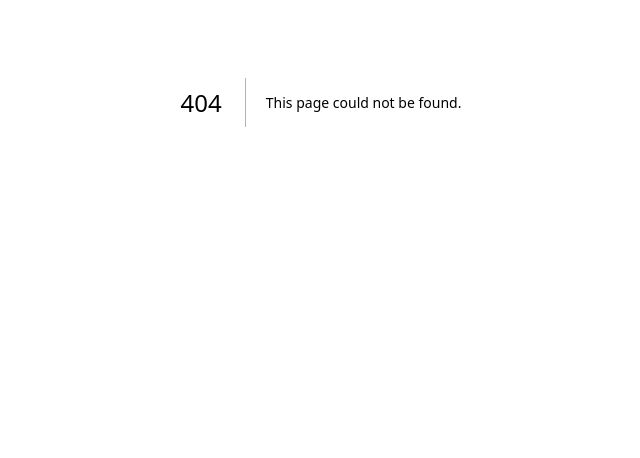
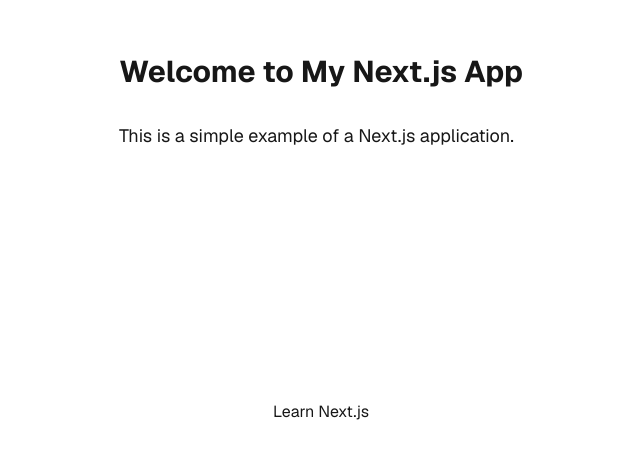
Before and after one commit to Siripoom/re-web, a Next.js app: page /admin in a window 1280 px wide. Before the commit this address had no page. Shown: the part 298-756 px from the top of the page, without its empty margins (319-959 px from the left). Built offline with nearby package versions, Linux system fonts and the light colour scheme.

Commit message:
build(set-up): set up project
with config supabase

```diff
--- /dev/null
+++ b/src/app/(pages)/admin/page.tsx
@@ -0,0 +1,22 @@
+export default function Home() {
+  return (
+    <div className="grid grid-rows-[20px_1fr_20px] items-center justify-items-center min-h-screen p-8 pb-20 gap-16 sm:p-20 font-[family-name:var(--font-geist-sans)]">
+      <main className="flex flex-col gap-[32px] row-start-2 items-center sm:items-start">
+        <h1 className="text-3xl font-bold">Welcome to My Next.js App</h1>
+        <p className="text-lg">
+          This is a simple example of a Next.js application.
+        </p>
+      </main>
+      <footer className="row-start-3 flex gap-[24px] flex-wrap items-center justify-center">
+        <a
+          className="flex items-center gap-2 hover:underline hover:underline-offset-4"
+          href="https://nextjs.org/learn"
+          target="_blank"
+          rel="noopener noreferrer"
+        >
+          Learn Next.js
+        </a>
+      </footer>
+    </div>
+  );
+}
--- /dev/null
+++ b/src/app/(pages)/home/page.tsx
@@ -0,0 +1,22 @@
+export default function Home() {
+  return (
+    <div className="grid grid-rows-[20px_1fr_20px] items-center justify-items-center min-h-screen p-8 pb-20 gap-16 sm:p-20 font-[family-name:var(--font-geist-sans)]">
+      <main className="flex flex-col gap-[32px] row-start-2 items-center sm:items-start">
+        <h1 className="text-3xl font-bold">Welcome to My Next.js App</h1>
+        <p className="text-lg">
+          This is a simple example of a Next.js application.
+        </p>
+      </main>
+      <footer className="row-start-3 flex gap-[24px] flex-wrap items-center justify-center">
+        <a
+          className="flex items-center gap-2 hover:underline hover:underline-offset-4"
+          href="https://nextjs.org/learn"
+          target="_blank"
+          rel="noopener noreferrer"
+        >
+          Learn Next.js
+        </a>
+      </footer>
+    </div>
+  );
+}
--- /dev/null
+++ b/src/components/index.ts
@@ -0,0 +1 @@
+bas
--- /dev/null
+++ b/src/config/supabase.ts
@@ -0,0 +1,4 @@
+import { createClient } from "@supabase/supabase-js";
+const supabaseUrl = process.env.NEXT_PUBLIC_SUPABASE_URL;
+const supabaseKey = process.env.NEXT_PUBLIC_SUPABASE_ANON_KEY;
+export const supabase = createClient(supabaseUrl, supabaseKey);
```
Also changed, not shown: src/app/services/index.ts (added).
